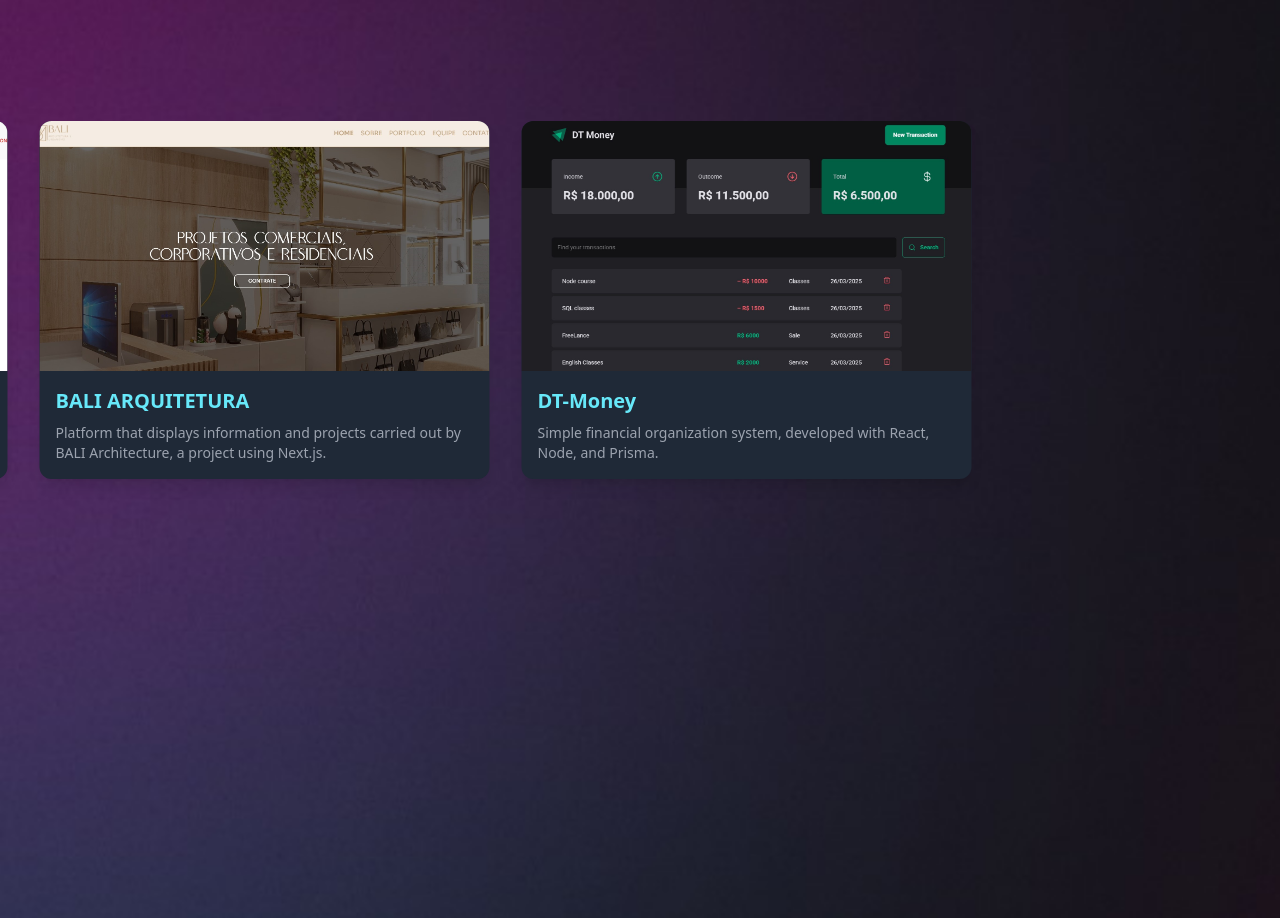
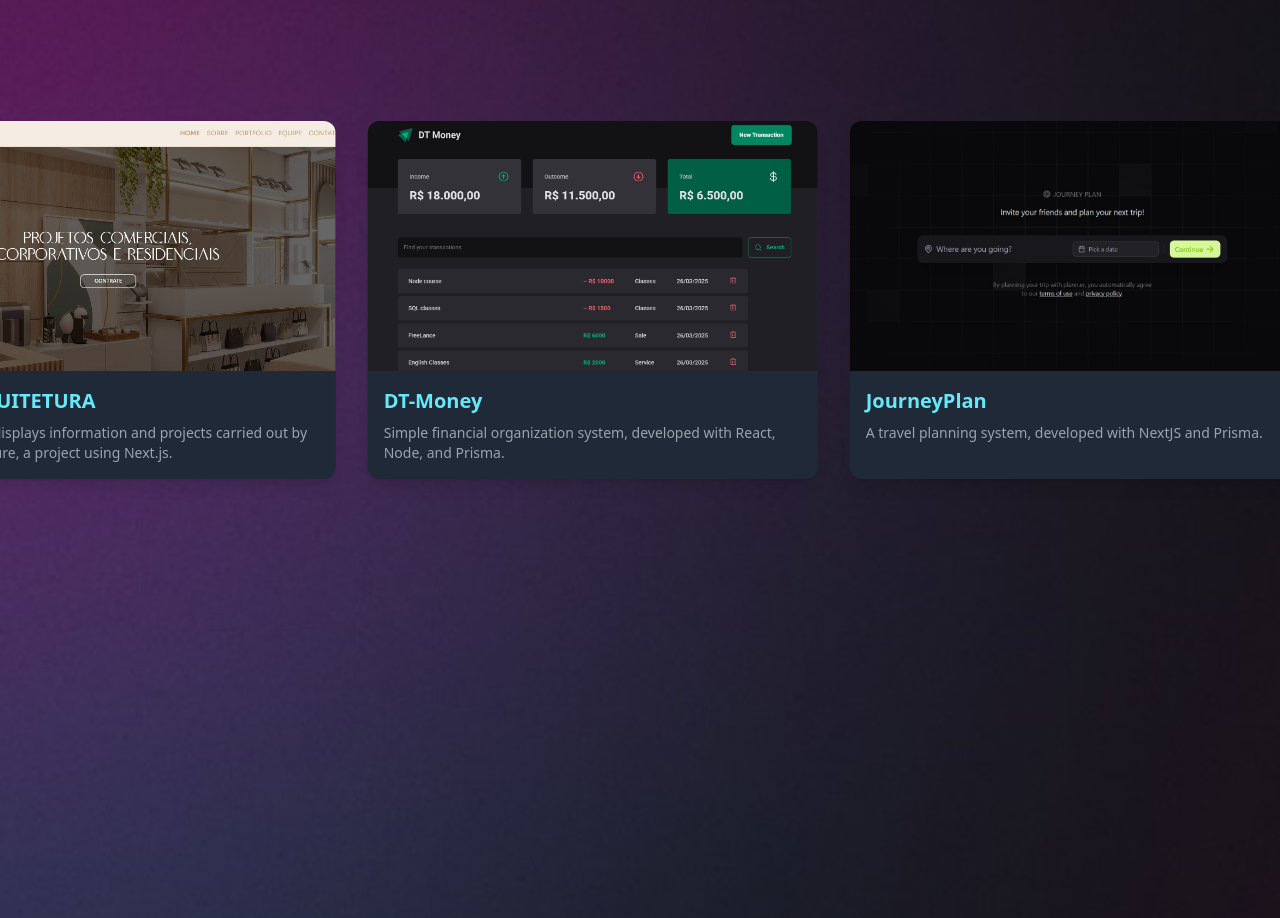
Before and after one commit to matheuszv/MatheusDev, a Next.js app: page / in a window 1280 px wide. Shown: the part 1700-2618 px from the top of the page. Built offline with nearby package versions, Linux system fonts and the light colour scheme.

Commit message:
journeyplan adicionado

```diff
--- a/src/app/api/email/route.ts
+++ b/src/app/api/email/route.ts
@@ -21,8 +21,6 @@ export async function POST(req: NextRequest) {
         text: `Nome: ${body.name}\nEmail: ${body.email}\nMensagem: ${body.message}`,
     };
 
-    console.log(process.env.EMAIL_USER)
-    console.log(`Nome: ${body.name}\nEmail: ${body.email}\nMensagem: ${body.message}`)
 
   try {
     await transporter.sendMail(mailOptions);
--- a/src/app/projects.tsx
+++ b/src/app/projects.tsx
@@ -1,4 +1,5 @@
 import { Image } from "antd"
+import JourneyPlan from './JourneyPlan.jpg'
 import LembreImage from './LEMBRE-LEMBRE.jpg'
 import BaliImage from './BALI.jpg'
 import DTimage from './DT-MONEY.jpg'
@@ -39,6 +40,13 @@ export function Projects(){
                     <p className="text-gray-400 text-sm mt-2">Simple financial organization system, developed with React, Node, and Prisma.</p>
                     </div>
                 </a>
+                <a href="https://journey-plan.vercel.app/" className="flex flex-col bg-gray-800 rounded-xl overflow-hidden shadow-lg hover:scale-105 transition-transform duration-300 max-w-[500px]  max-md:max-w-[260px]">
+                    <Image src={JourneyPlan.src} alt="Projeto de Matheus" className="object-cover" width={450} height={250} preview={false}/>
+                    <div className="p-4 max-w-[450px]">
+                    <h3 className="text-xl font-semibold text-cyan-300">JourneyPlan</h3>
+                    <p className="text-gray-400 text-sm mt-2">A travel planning system, developed with NextJS and Prisma.</p>
+                    </div>
+                </a>
                 {/* <a className="flex flex-col bg-gray-800 rounded-xl overflow-hidden shadow-lg hover:scale-105 transition-transform duration-300 max-w-[450px]">
                     <Image src={DTimage.src} alt="Projeto de Matheus" className="object-cover" width={450} height={250} preview={false}/>
                     <div className="p-4 max-w-[450px]">
```
Also changed, not shown: src/app/JourneyPlan.jpg (added).
